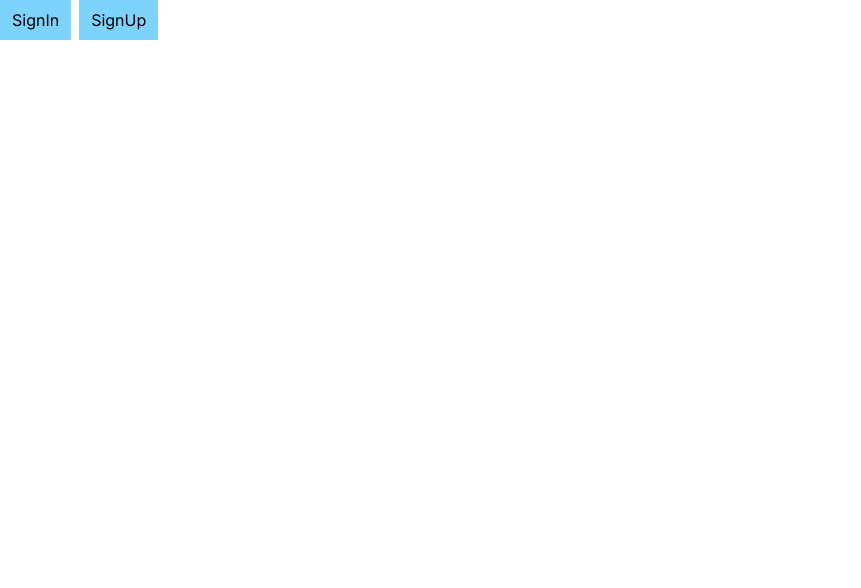
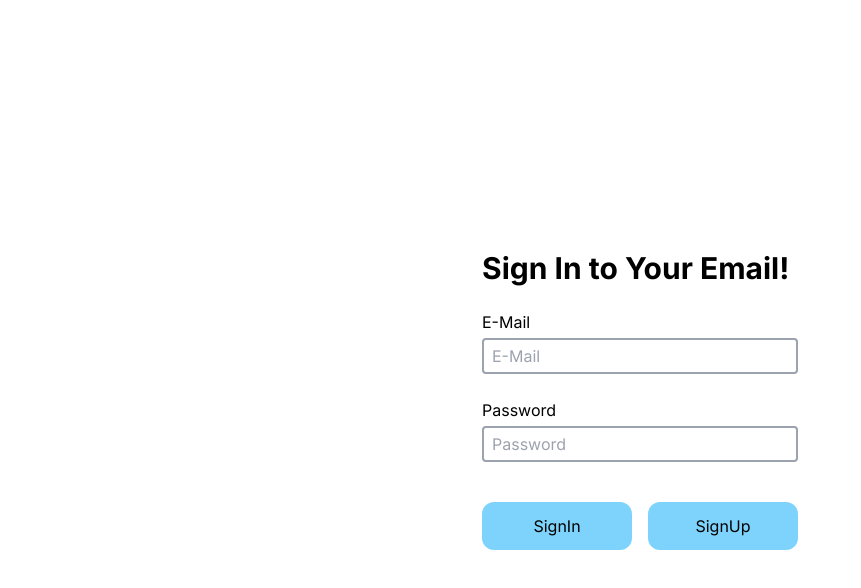
Before and after one commit to zeriong/nextjs-fullstack, a Next.js app: page / in a window 1280 px wide. Shown: the top 588 px of the page, without its empty margins (0-861 px from the left). Built offline with nearby package versions, Linux system fonts and the light colour scheme.

Commit message:
Front: 로그인 화면 구현

```diff
--- a/src/app/_components/SignSection.js
+++ b/src/app/_components/SignSection.js
@@ -1,16 +1,33 @@
 'use client';
 export default function SignSection() {
+    // Style Constants
+    const INPUT_STYLE = "border-2 border-gray-400 px-2 py-1 rounded mt-1 w-full";
+    const SIGN_BUTTON_STYLE = "w-full py-3 bg-sky-300 rounded-xl";
     const onSignInModal = () => {
         console.log('사인인!')
     }
     const onSignUpModal = () =>{
         console.log('사인업!')
     }
+
+
     return (
-        <div>
-            <div className="flex gap-2">
-                <button onClick={onSignInModal} className="px-3 py-2 bg-sky-300">SignIn</button>
-                <button onClick={onSignUpModal} className="px-3 py-2 bg-sky-300">SignUp</button>
+        <div className="absolute left-1/2 top-1/2 -translate-x-1/2 -translate-y-1/2 w-[340px] flex flex-col gap-6 p-3">
+            <h1 className="font-bold text-3xl">
+                Sign In to Your Email!
+            </h1>
+            <label>
+                <p>E-Mail</p>
+                <input placeholder="E-Mail" className={INPUT_STYLE}/>
+            </label>
+            <label>
+                <p>Password</p>
+                <input placeholder="Password" className={INPUT_STYLE}/>
+            </label>
+
+            <div className="flex gap-4 justify-around mt-4">
+                <button onClick={onSignInModal} className={SIGN_BUTTON_STYLE}>SignIn</button>
+                <button onClick={onSignUpModal} className={SIGN_BUTTON_STYLE}>SignUp</button>
             </div>
         </div>
     )
--- a/src/app/page.js
+++ b/src/app/page.js
@@ -3,7 +3,7 @@ import SignSection from '@/app/_components/SignSection';
 export default function Home() {
 
   return (
-      <div>
+      <div className="w-full h-full">
           <SignSection/>
       </div>
   )
```
